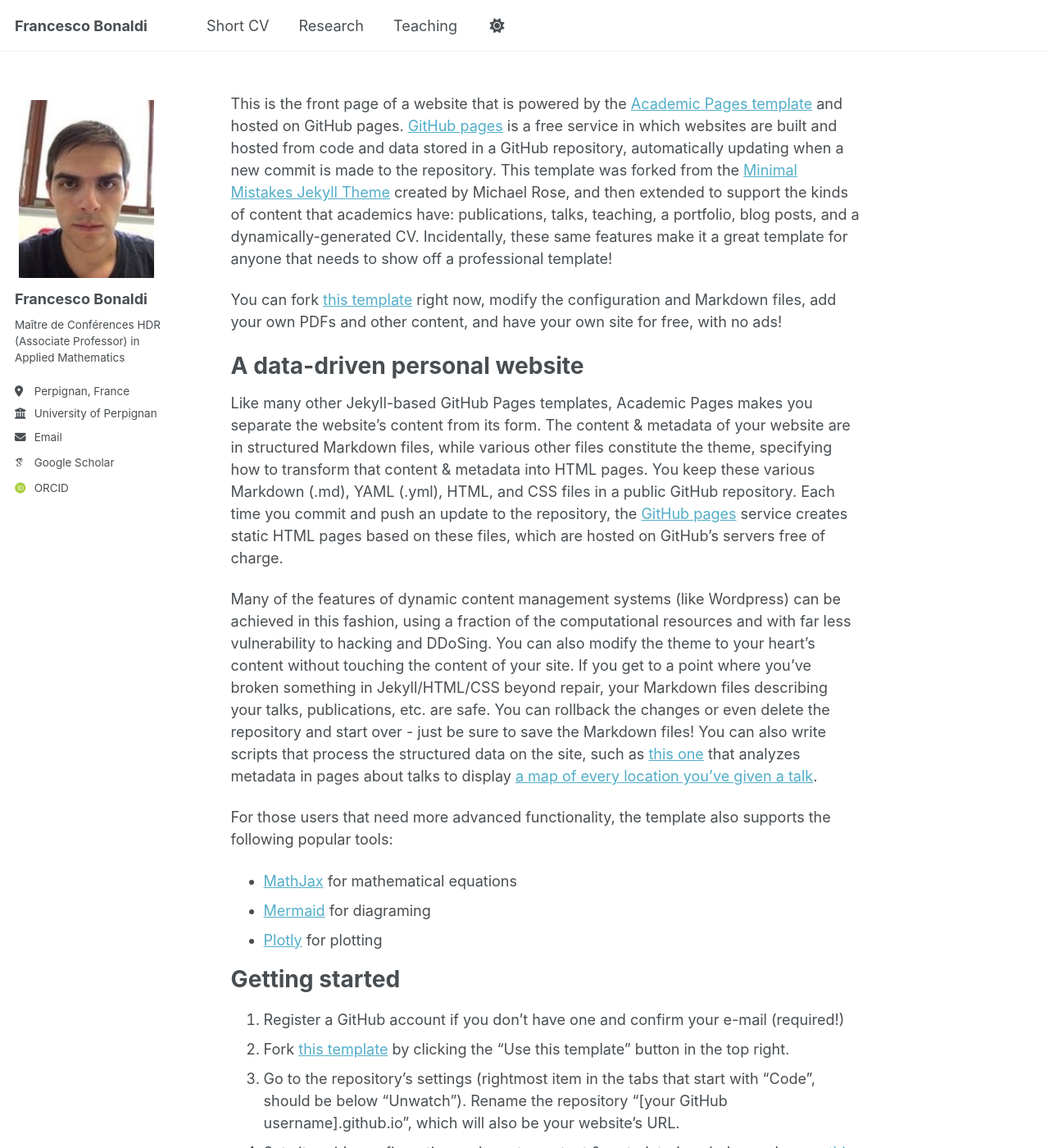
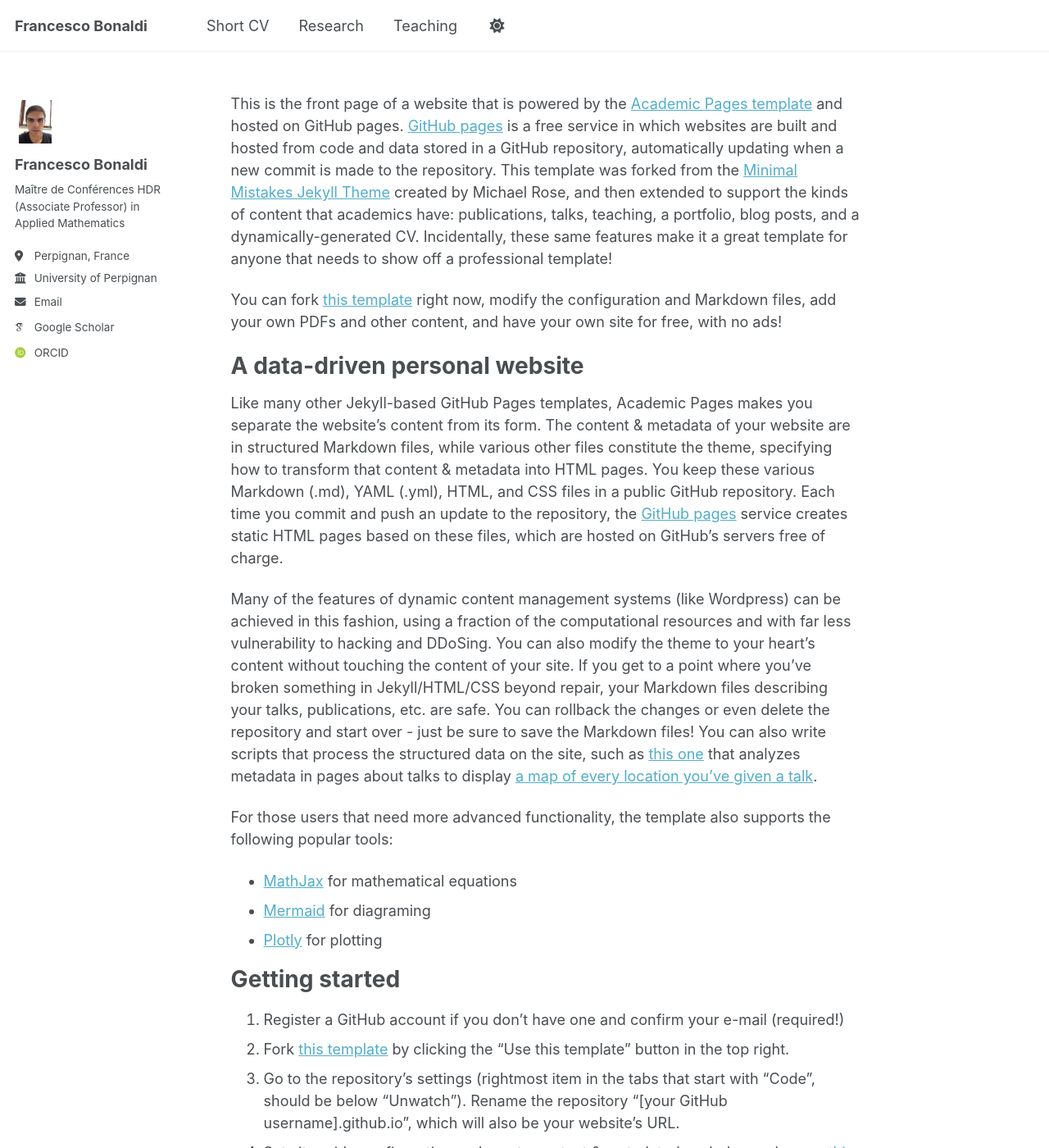
Before and after one commit to fbonaldi/fbonaldi.github.io, a Jekyll site: the page built from _pages/about.md, in a window 1280 px wide and 1400 px high. Shown: the whole window at 82% size. Built offline with Jekyll 4.4.1, drawn with Linux system fonts in a browser that asks for light colours; some web fonts are replaced; a script bundle is joined from its source files by our own code; library files that are not in the unit come from our copies.

Commit message:
Update _sidebar.scss

```diff
--- a/_sass/layout/_sidebar.scss
+++ b/_sass/layout/_sidebar.scss
@@ -83,9 +83,9 @@
 .author__avatar {
   display: table-cell;
   vertical-align: top;
-  width: 18px;
+  width: 10px;
   // set width only, for non-square avatars
-  height: 18px;
+  //height: 18px;
 
   @include breakpoint($large) {
     display: block;
@@ -94,7 +94,7 @@
   }
 
   img {
-    max-width: 175px;
+    max-width: 50px;
     border-radius: 0%;
 
     @include breakpoint($large) {
```
